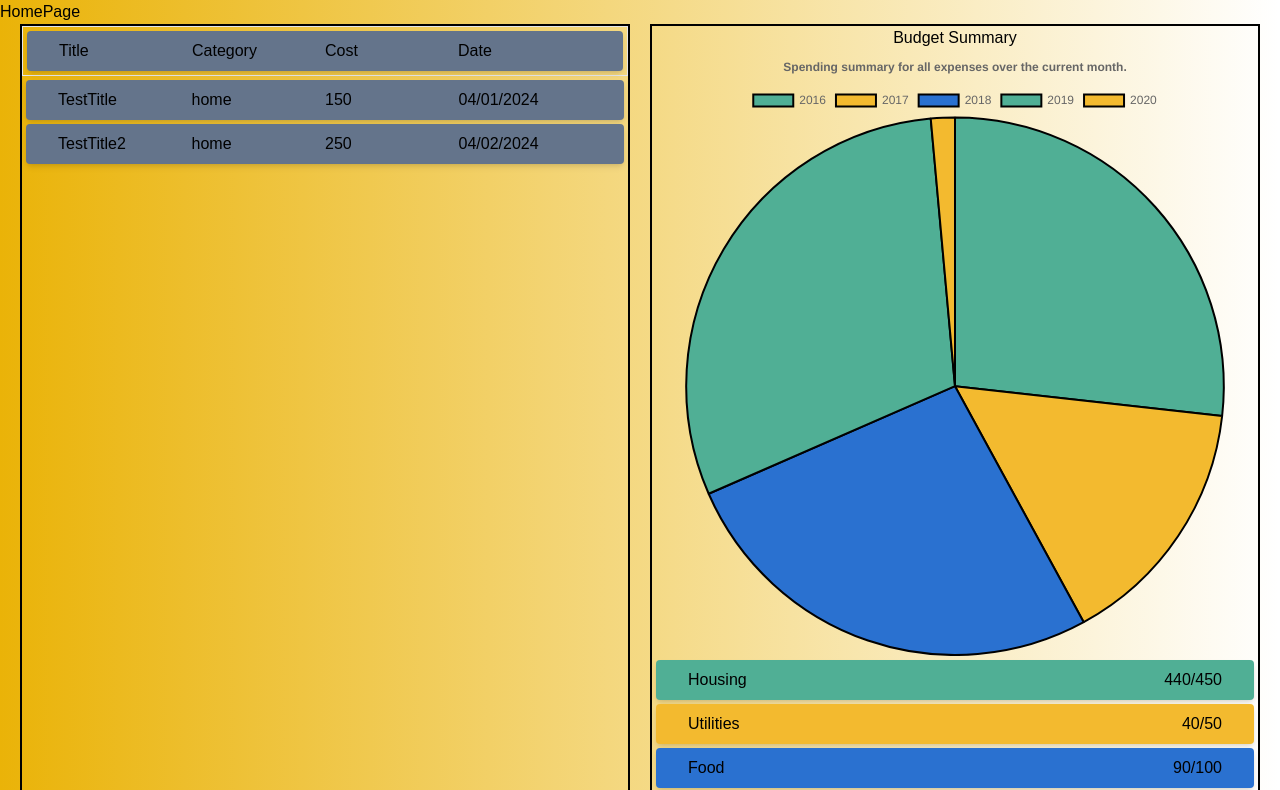
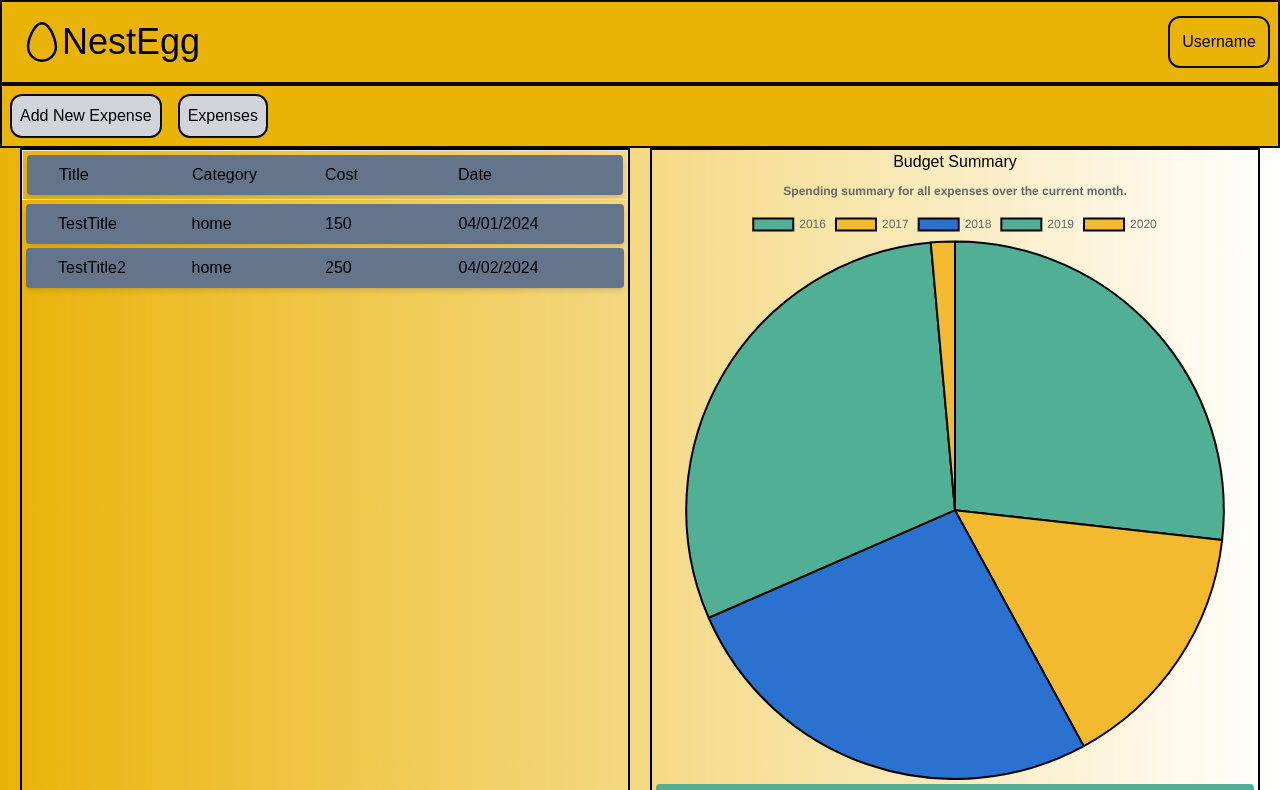
Before and after one commit to NestEggOrg/NestEgg, a React app: page /#/home in a window 1280 px wide. Shown: the top 790 px of the page. Built offline with nearby package versions, Linux system fonts and the light colour scheme.

Commit message:
combined frontend branches

```diff
--- a/src/client/components/HeaderBar.jsx
+++ b/src/client/components/HeaderBar.jsx
@@ -1,10 +1,26 @@
-import React, { useState } from 'react';
+import React, { useEffect, useState } from 'react';
 
-const HeaderBar = () => {
+
+
+const HeaderBar = ({handleUserOpen}) => {
+
 
   return (
-  <div >
+  <div className='flex justify-between border-2 border-neutral-950 bg-yellow-500'>
+    <div className='flex m-5'>
+        <svg className='w-10 h-10' fill="#000000" viewBox="0 0 32 32" xmlns="http://www.w3.org/2000/svg">
+          <path d="M16,32C9.319,32,3.883,26.564,3.883,19.884C3.883,13.252,9.122,0,16,0c6.878,0,12.117,13.252,12.117,19.884
+          C28.115,26.564,22.68,32,16,32z M16,1.988c-5.336,0-10.129,12.155-10.129,17.896c0,5.585,4.544,10.128,10.129,10.128
+          s10.129-4.543,10.129-10.128C26.129,14.143,21.336,1.988,16,1.988z"/>
+        </svg>
+      <h1 className='text-4xl'>NestEgg</h1>
+    </div>
 
+    <div className='flex flex-col justify-center '>
+      <button onClick={handleUserOpen} className='p-3 m-2 rounded-xl border-2 border-neutral-950'>
+        Username
+      </button>
+    </div>
   </div>
   )
 };
--- a/src/client/components/HomePage.jsx
+++ b/src/client/components/HomePage.jsx
@@ -4,7 +4,9 @@ import Expenses from './Expenses';
 import PieChartArea from './PieChartArea';
 import Chart from "chart.js/auto";
 import { CategoryScale } from "chart.js";
-
+import TopBar from './TopBar';
+import UserModal from './UserModal';
+import ExpenseModal from './ExpenseModal';
 
 const TestData = [
   {
@@ -50,6 +52,10 @@ const testSpend = [440, 40, 90, 90, 90, 40, 50, 60];
 const categories = ['Housing', 'Utilities', 'Food', 'Shopping', 'Transport', 'Debt', 'Entertainment', 'Misc']
 
 const HomePage = () => {
+  const [isUserModal, setIsUserModal] = useState(false)
+  const [isExpenseModal, setIsExpenseModal] = useState(false)
+
+
   const [expenses, setExpenses] = useState(testExpenses);
   const [budget, setBudget] = useState(testBudget);
   const [totalSpend, setTotalSpend] = useState(testSpend);
@@ -80,9 +86,30 @@ const HomePage = () => {
   });
 
 
+  // Handles User Modal
+  const handleUserOpen = () => {
+    setIsUserModal(true)
+  }
+  const handleUserClose = () => {
+    setIsUserModal(false)
+  }
+
+// Handles Expense Modal
+  const handleExpenseOpen = () => {
+    setIsExpenseModal(true)
+  }
+  const handleExpenseClose = () => {
+    setIsExpenseModal(false)
+  }
+
   return (
+
     <div className='min-h-screen bg-gradient-to-r from-yellow-500 via-yellow-200-500 to-white-500'>
-      HomePage
+      <HeaderBar handleUserOpen={handleUserOpen}/>
+        <UserModal isOpen={isUserModal} onClose = {handleUserClose}/>
+      <TopBar handleExpenseOpen={handleExpenseOpen}/>
+      <ExpenseModal isOpen={isExpenseModal} onClose={handleExpenseClose}/>
+
       {/* Header Bar */}
       {/* <HeaderBar></HeaderBar> */}
       <div className='flex'>
```
